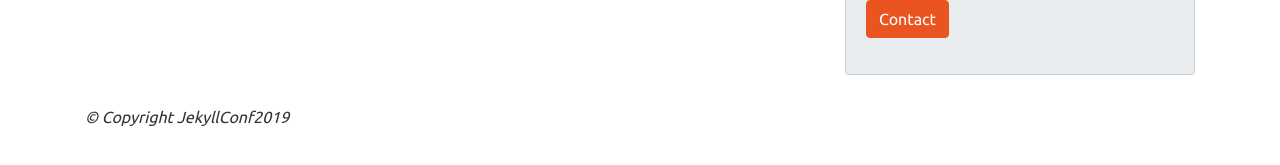
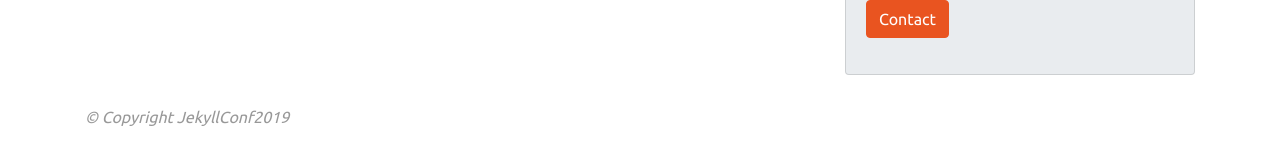
Before and after one commit to jhvanderschee/jekyllconf2019, a Jekyll site: the page built from index.md, in a window 1280 px wide. Shown: the part 189-354 px from the top of the page. Built offline with Jekyll 4.4.1, drawn with Linux system fonts in a browser that asks for light colours; nearby versions of some CDN libraries; our own code applies the rules of GitHub Pages for plain Markdown files.

Commit message:
Update style.css

```diff
--- a/css/style.css
+++ b/css/style.css
@@ -1,2 +1,2 @@
 body > .container > .row > * {padding-top: 30px;}
-#footer {padding-top: 30px; font-style: italic;}
+#footer {padding-top: 30px; font-style: italic; opacity: 0.5;}
```
